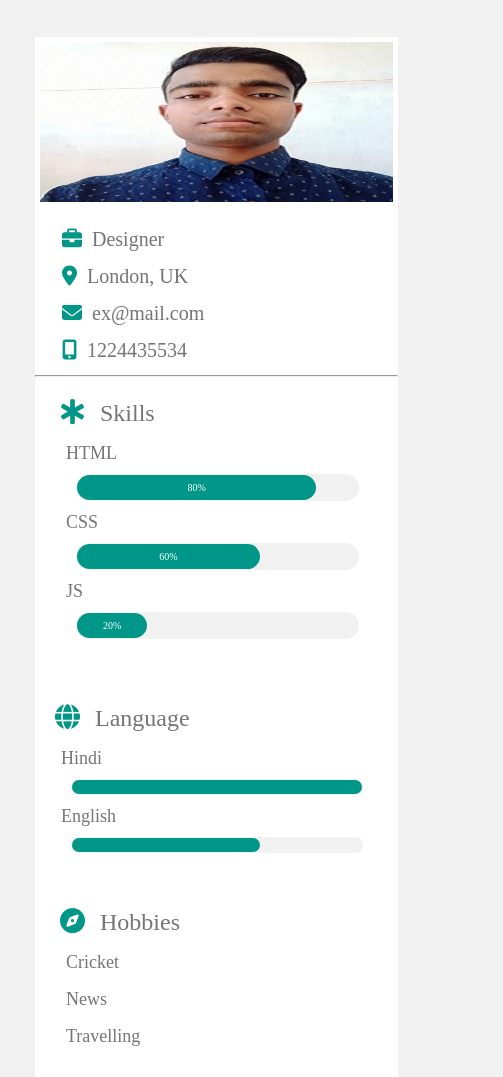
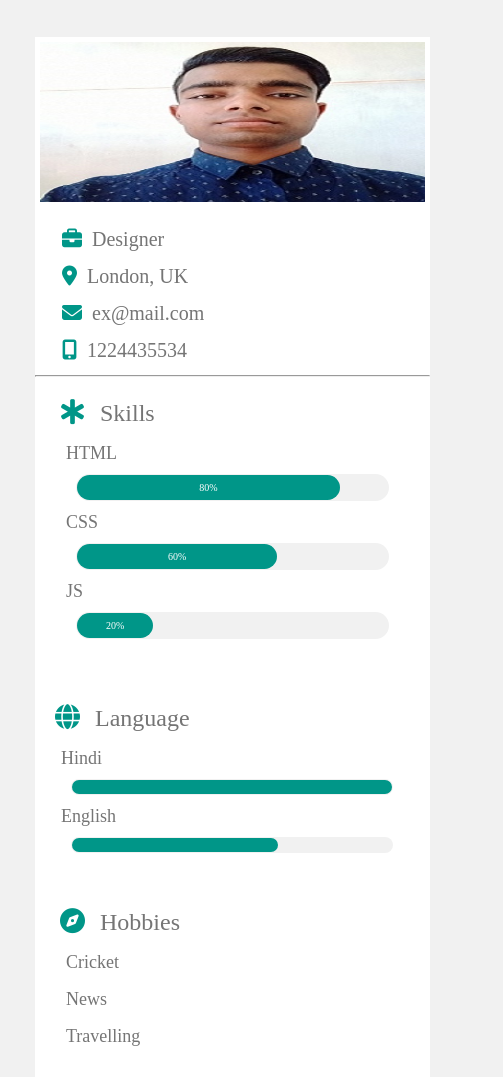
Before and after one commit to AKgupta22/portfolio, a plain HTML site: page index.html in a window 390 px wide. Shown: the top 1077 px of the page, 503 px wide, since content can reach past the window. Drawn offline with Linux system fonts and the light colour scheme.

Commit message:
Update phone.css

```diff
--- a/css/phone.css
+++ b/css/phone.css
@@ -3,7 +3,7 @@
 #main-body {
     display: flex;
     flex-direction: column;
-    width: 100%;
+    width: 109%;
     height: 185rem;
 }
 /* left section  */
```
